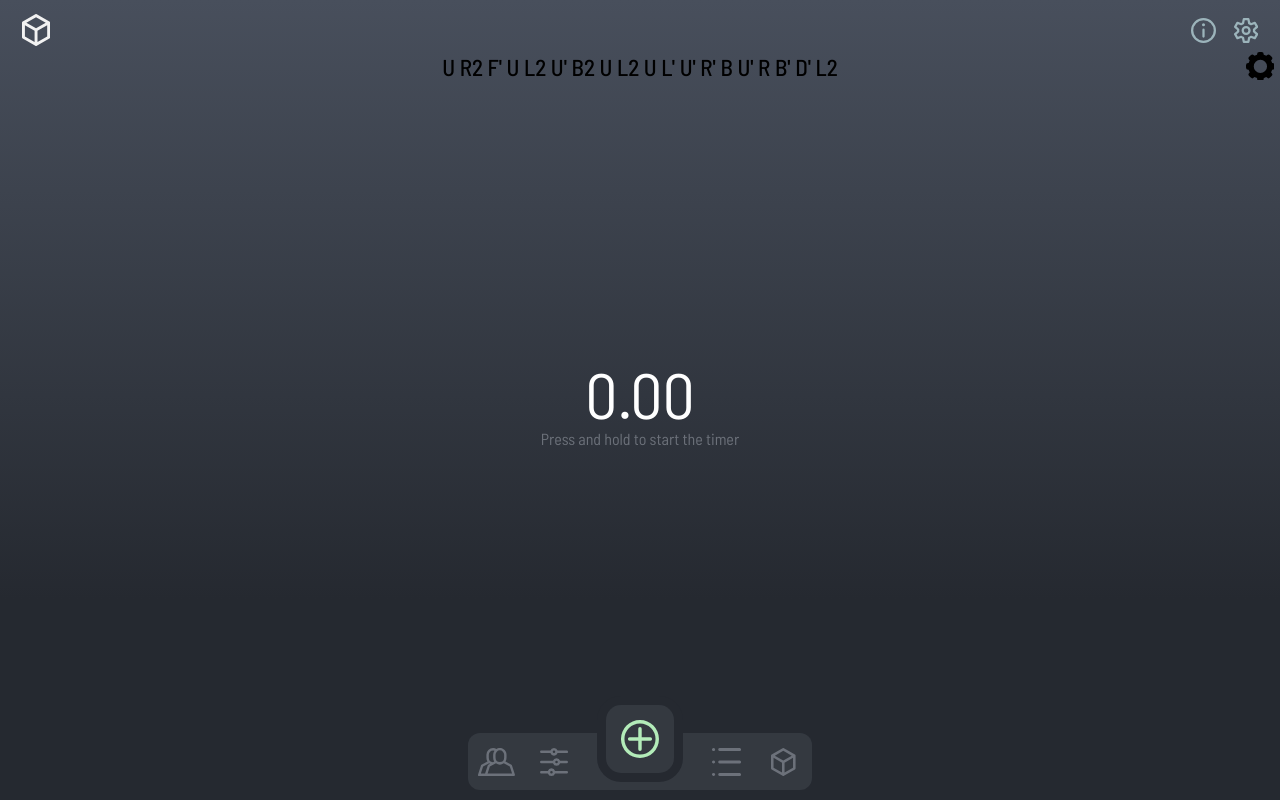
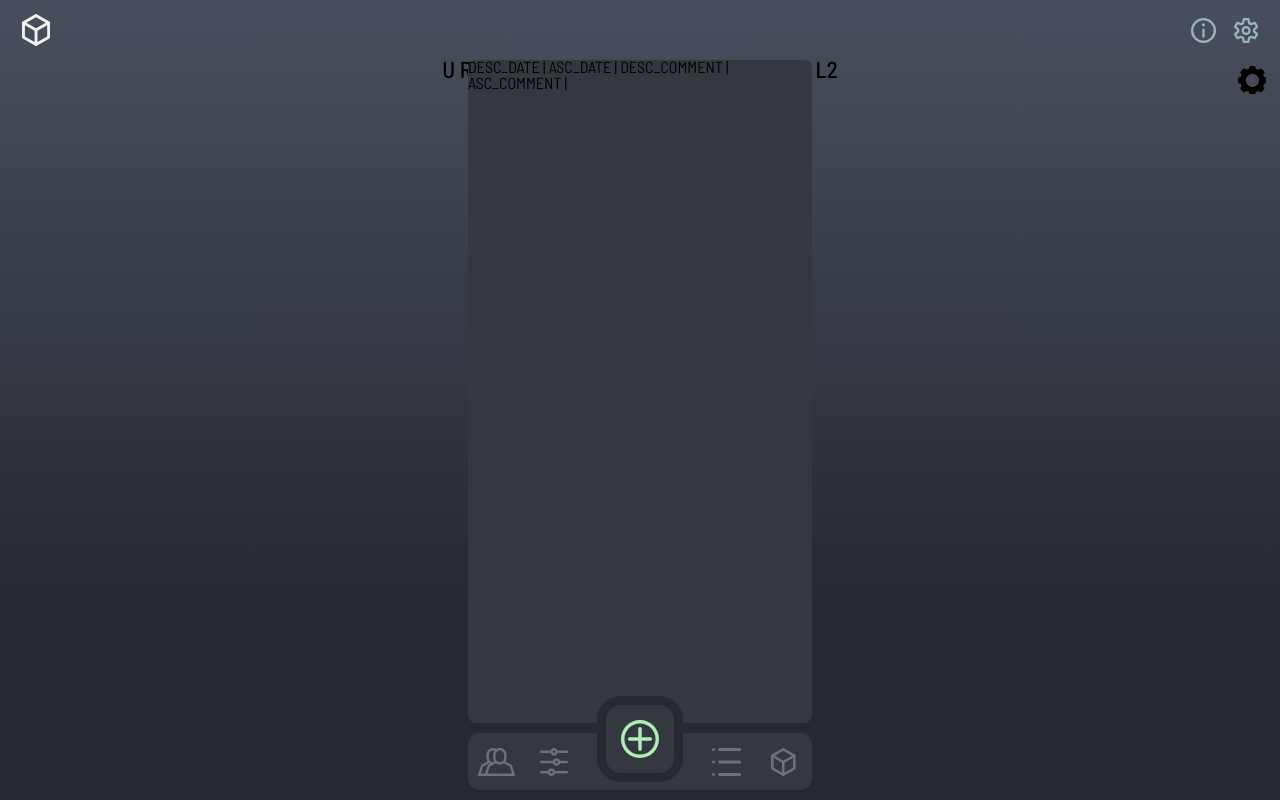
Before and after one commit to pawelkaczoruk/fru-timer, a Vue app: page / in a window 1280 px wide. Both pictures are taken after a click on the button 726 px from the left and 761 px from the top of the page. Built offline with nearby package versions, Linux system fonts and the light colour scheme.

Commit message:
:hammer: Update times list

```diff
--- a/src/components/TheAppbar.vue
+++ b/src/components/TheAppbar.vue
@@ -67,9 +67,8 @@ export default defineComponent({
 @import '@/assets/styles/mixins';
 
 .appbar {
-  @include rect(100%, 2em);
+  @include rect(100%, 3.75em);
   @include flex(flex, space-between, center);
-  margin-top: 0.875em;
 }
 
 .logo { margin-left: 1.375em; }
--- a/src/components/TheListDisplay.vue
+++ b/src/components/TheListDisplay.vue
@@ -1,5 +1,7 @@
 <template>
   <div class="list-display">
+
+    <div class="list">
       <button @click="orderBy = OrderBy.DESC_DATE">DESC_DATE</button> |
       <button @click="orderBy = OrderBy.ASC_DATE">ASC_DATE</button> |
       <button @click="orderBy = OrderBy.DESC_COMMENT">DESC_COMMENT</button> |
@@ -17,6 +19,7 @@
           <!-- {{ getOrderedData.results[index] }} -->
         </li>
       </ul>
+    </div>
 
   </div>
 </template>
@@ -95,5 +98,16 @@ export default defineComponent({
 <style lang="scss" scoped>
 @import '@/assets/styles/mixins';
 
+.list-display {
+  @include rect(100%, calc(100% - 3.75em - 2 * 0.625em - 3.5625em));
+  max-width: 22.5em;
+  padding: 0 0.5em;
+}
+
+.list {
+  height: 100%;
+  border-radius: 0.5em;
+  background: var(--c-menu);
+}
 
 </style>
--- a/src/components/TheScrambleDisplay.vue
+++ b/src/components/TheScrambleDisplay.vue
@@ -62,7 +62,6 @@ button {
 
 .scramble {
   @include text(1.4375em, 500, center);
-  padding-top: 0.5em;
   white-space: pre-wrap;
 }
 
--- a/src/components/menu/TheMenuBar.vue
+++ b/src/components/menu/TheMenuBar.vue
@@ -36,7 +36,7 @@
     </div>
 
     <div>
-      <MenuButton>
+      <MenuButton @click="toggleTimesList()">
         <svg
           class="icon"
           viewBox="0 0 27.171 26.186"
@@ -97,12 +97,14 @@ export default defineComponent({
   setup() {
     const {
       toggleStatsDisplay,
+      toggleTimesList,
       toggleSessionMenu,
       getSessionMenuVisibility
     } = useMenuController()
 
     return {
       toggleStatsDisplay,
+      toggleTimesList,
       toggleSessionMenu,
       getSessionMenuVisibility
     }
--- a/src/components/menu/buttons/OptionButton.vue
+++ b/src/components/menu/buttons/OptionButton.vue
@@ -18,6 +18,7 @@ export default defineComponent({ name: 'OptionButton' })
 
 .option-button {
   @include rect(2.5em, 2.5em, 50%, var(--c-menu));
+  box-shadow: 0 0 0 0.5625em var(--c-bg-second);
 }
 
 .option-icon {
--- a/src/components/menu/expandables/TheOptionMenu.vue
+++ b/src/components/menu/expandables/TheOptionMenu.vue
@@ -177,9 +177,9 @@ export default defineComponent({
 .option-menu {
   pointer-events: none;
   display: grid;
-  grid-template: ". second . third ." 2.5em
-                 "first . . . fourth" 2.5em
-                 / 2.5em 2.5em 1em 2.5em 2.5em;
+  grid-template: ". second . third ." 3em
+                 "first . . . fourth" 3em
+                 / 3em 3em 1.5em 3em 3em;
 }
 
 .option-button {
--- a/src/composables/menu/useMenuController.ts
+++ b/src/composables/menu/useMenuController.ts
@@ -11,7 +11,7 @@ const isCommentModalVisible = ref(false)
 
 export default function useMenuController() {
   const { getSessionLength } = useSessionResults()
-  const { toggleStatsVisibility, getConfig } = useConfig()
+  const { toggleStatsVisibility, toggleTimesListVisibility, getConfig } = useConfig()
   const { setConfig: setConfigLS } = useLocalStorage()
 
   const getOptionMenuVisibility = computed(() => isOptionMenuVisible.value)
@@ -33,6 +33,11 @@ export default function useMenuController() {
     setConfigLS(getConfig.value)
   }
 
+  const toggleTimesList = () => {
+    toggleTimesListVisibility()
+    setConfigLS(getConfig.value)
+  }
+
   const toggleCommentModal = () => {
     toggleOptionMenu(false)
     if (!getSessionLength.value) return
@@ -46,6 +51,7 @@ export default function useMenuController() {
     toggleOptionMenu,
     toggleSessionMenu,
     toggleStatsDisplay,
+    toggleTimesList,
     toggleCommentModal
   }
 }
--- a/src/composables/store/useConfig.ts
+++ b/src/composables/store/useConfig.ts
@@ -40,7 +40,10 @@ export default function useConfig() {
   const getCustomSessionsConfig = computed(() => sessionsConfig.custom)
 
   const getStatsVisibility = computed(() => config.areStatsVisible)
-  const toggleStatsVisibility = () => config.areStatsVisible = !config.areStatsVisible
+  const toggleStatsVisibility = () => { config.areStatsVisible = !config.areStatsVisible }
+
+  const getTimesListVisibility = computed(() => config.isTimesListVisible)
+  const toggleTimesListVisibility = () => { config.isTimesListVisible = !config.isTimesListVisible }
 
   const getCurrentSessionKey = computed(() => config.activeSessionKey)
   const setCurrentSessionKey = (key: number) => { config.activeSessionKey = key }
@@ -60,6 +63,9 @@ export default function useConfig() {
     getStatsVisibility,
     toggleStatsVisibility,
 
+    getTimesListVisibility,
+    toggleTimesListVisibility,
+
     getCurrentSessionKey,
     setCurrentSessionKey,
 
--- a/src/composables/useLocalStorage.ts
+++ b/src/composables/useLocalStorage.ts
@@ -4,7 +4,8 @@ import { SessionsConfig } from '@/types/DB'
 
 const CONFIG: Config = {
   activeSessionKey: 2,
-  areStatsVisible: false
+  areStatsVisible: false,
+  isTimesListVisible: false
 }
 const CONFIG_KEY = 'config'
 const CUSTOM_SESSIONS_CONFIG: SessionsConfig = []
--- a/src/types/Store.ts
+++ b/src/types/Store.ts
@@ -17,4 +17,5 @@ export interface SessionStats {
 export interface Config {
   activeSessionKey: number;
   areStatsVisible: boolean;
+  isTimesListVisible: boolean;
 }
--- a/src/views/Home.vue
+++ b/src/views/Home.vue
@@ -7,7 +7,7 @@
     <TheScrambleDisplay />
     <TheTimerDisplay />
     <TheStatsDisplay />
-    <TheListDisplay v-if="false"/>
+    <TheListDisplay v-show="getTimesListVisibility" />
 
   </div>
 </template>
@@ -19,6 +19,7 @@ import TheScrambleDisplay from '@/components/TheScrambleDisplay.vue'
 import TheStatsDisplay from '@/components/TheStatsDisplay.vue'
 import TheListDisplay from '@/components/TheListDisplay.vue'
 import useTimer from '@/composables/useTimer'
+import useConfig from '@/composables/store/useConfig'
 
 export default defineComponent({
   name: 'Home',
@@ -30,6 +31,7 @@ export default defineComponent({
   },
 
   setup() {
+    const { getTimesListVisibility } = useConfig()
     const { onPress, onRelease } = useTimer()
     const home: Ref<HTMLDivElement | null> = ref(null)
 
@@ -47,13 +49,17 @@ export default defineComponent({
       home.value?.removeEventListener('touchend', onRelease)
     })
 
-    return { home }
+    return { home, getTimesListVisibility }
   }
 })
 </script>
 
 <style lang="scss" scoped>
 @import '@/assets/styles/mixins';
+
+.home {
+  padding: 0 0.5em;
+}
 
 .timer-display {
   @include position(fixed, $t: 50%, $l: 50%);
@@ -64,4 +70,9 @@ export default defineComponent({
   @include position(fixed, $b: 5.5625em, $l: 0);
 }
 
+.list-display {
+  @include position(fixed, 3.75em, $l: 50%);
+  transform: translateX(-50%);
+}
+
 </style>
```
Lines whose indentation alone changed are shown as unchanged.
